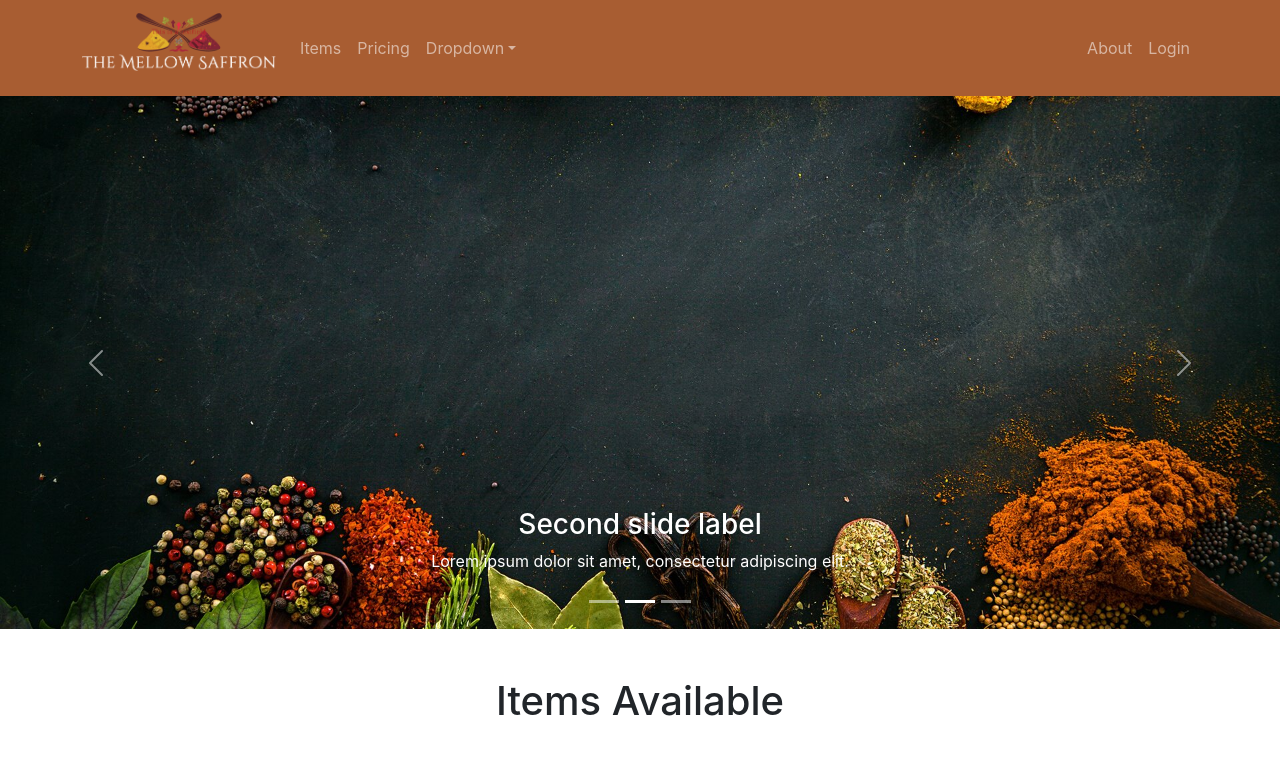
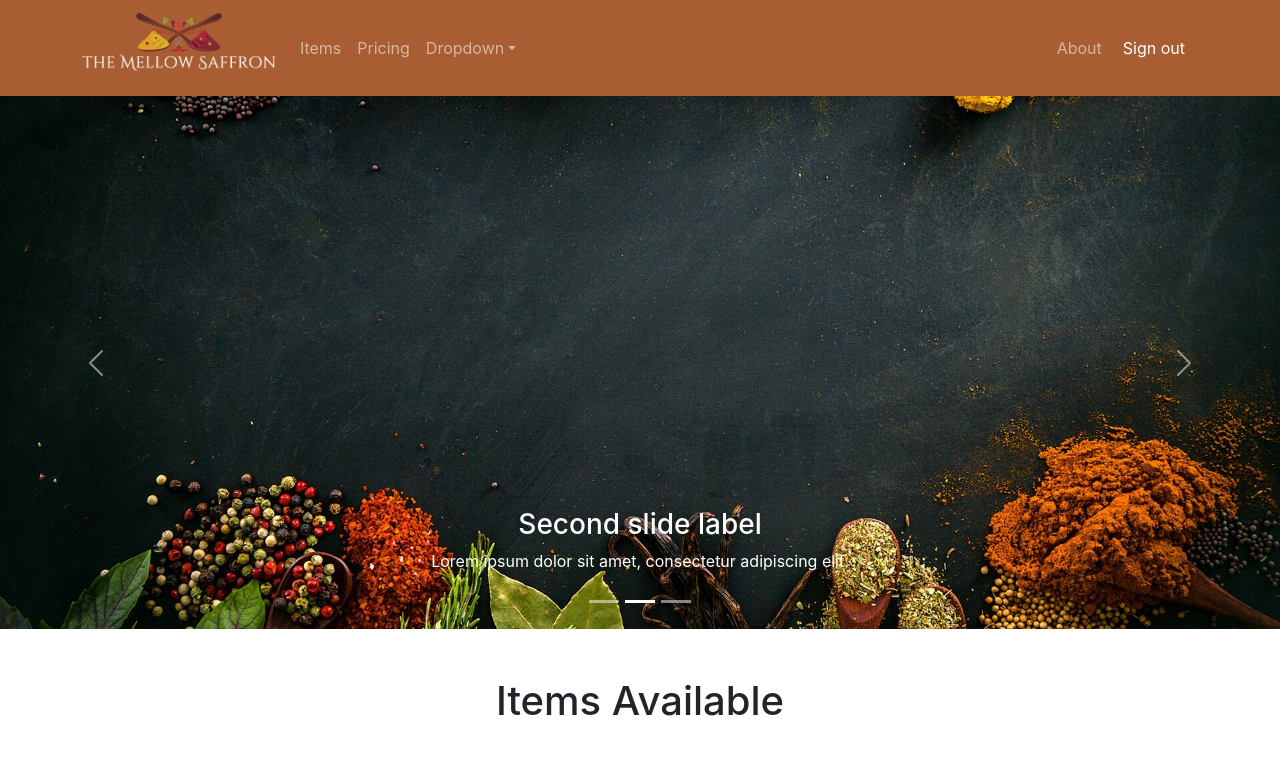
Before and after one commit to MehruzSaif/the-mellow-saffron-warehouse-management, a React (Create React App) app: page / in a window 1280 px wide. Shown: the top 778 px of the page. Built offline with nearby package versions, Linux system fonts and the light colour scheme; no server answers; sample sign-in values are in the browser's storage; grey boxes are pictures that could not be loaded.

Commit message:
login component updated

```diff
--- a/src/Pages/Login/Login/Login.js
+++ b/src/Pages/Login/Login/Login.js
@@ -2,13 +2,16 @@
 import React, { useEffect, useRef } from 'react';
 import { Button, Form } from 'react-bootstrap';
 import { useSignInWithEmailAndPassword } from 'react-firebase-hooks/auth';
-import { Link, useNavigate } from 'react-router-dom';
+import { Link, useLocation, useNavigate } from 'react-router-dom';
 import auth from '../../../firebase.init';
 
 const Login = () => {
     const emailRef = useRef('');
     const passwordRef = useRef('');
     const navigate = useNavigate();
+    const location = useLocation();
+
+    let from = location.state?.from?.pathname || "/";
 
     const [
         signInWithEmailAndPassword,
@@ -18,7 +21,7 @@
     ] = useSignInWithEmailAndPassword(auth);
 
     if (user) {
-        navigate(form, { replace: true });
+        navigate(from, { replace: true });
     }
 
     const handleSubmit = event => {
--- a/src/Pages/Shared/Header/Header.js
+++ b/src/Pages/Shared/Header/Header.js
@@ -4,8 +4,17 @@
 
 import logo from '../../../images/logo.png';
 import { Link } from 'react-router-dom';
+import { useAuthState } from 'react-firebase-hooks/auth';
+import auth from '../../../firebase.init';
+import { signOut } from 'firebase/auth';
 
 const Header = () => {
+    const [user] = useAuthState(auth);
+
+    const handleSignOut = () => {
+        signOut(auth);
+    }
+
     return (
         <>
             <Navbar collapseOnSelect expand="lg" sticky='top' className='nav-bg' variant="dark">
@@ -28,9 +37,14 @@
                         </Nav>
                         <Nav>
                             <Nav.Link as={Link} to="/about">About</Nav.Link>
-                            <Nav.Link as={Link} to="login">
-                                Login
-                            </Nav.Link>
+                            {
+                                user ?
+                                    <button className='btn btn-link text-white text-decoration-none' onClick={handleSignOut}>Sign out</button>
+                                    :
+                                    <Nav.Link as={Link} to="login">
+                                        Login
+                                    </Nav.Link>
+                            }
                         </Nav>
                     </Navbar.Collapse>
                 </Container>
```
